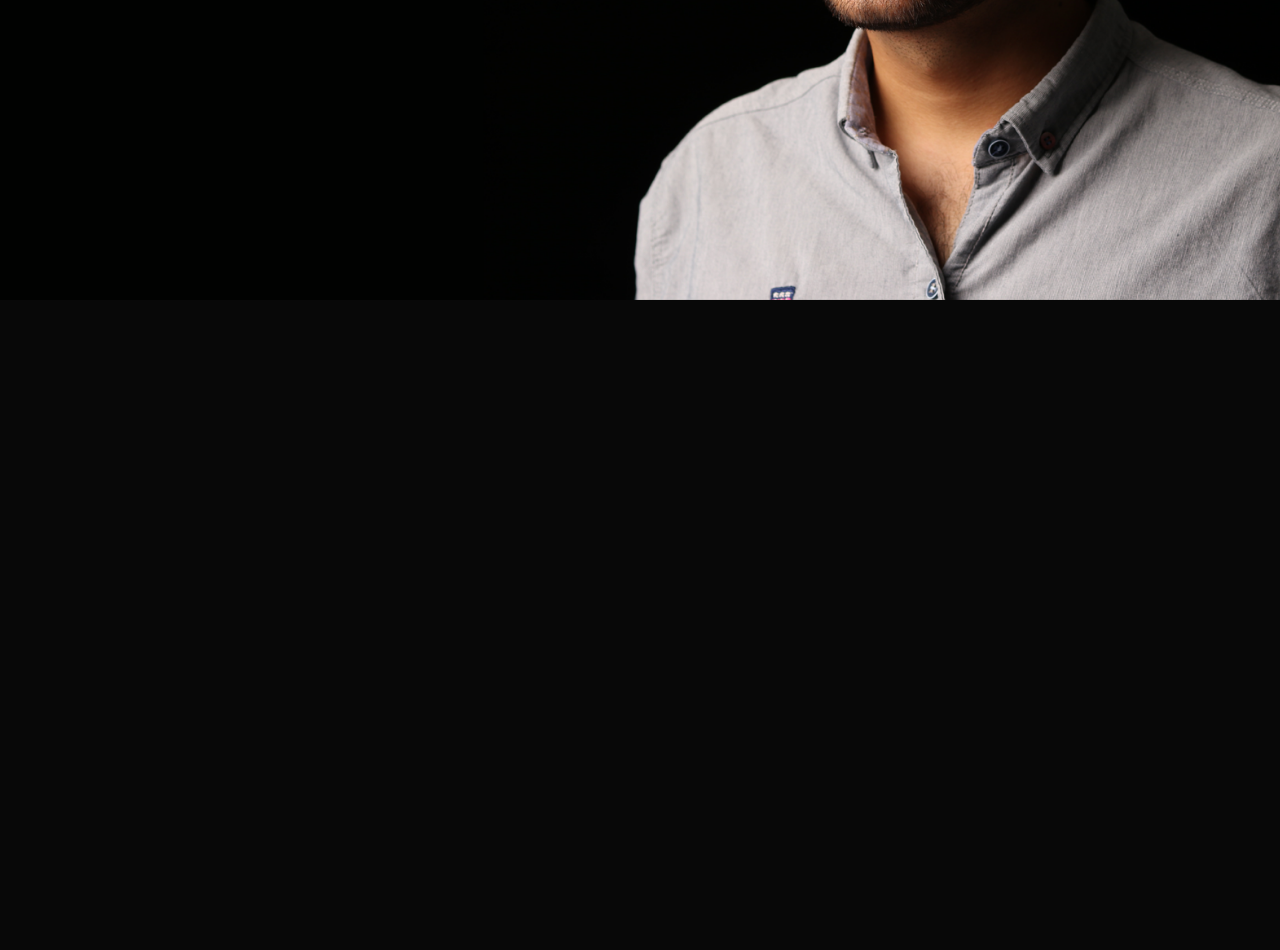
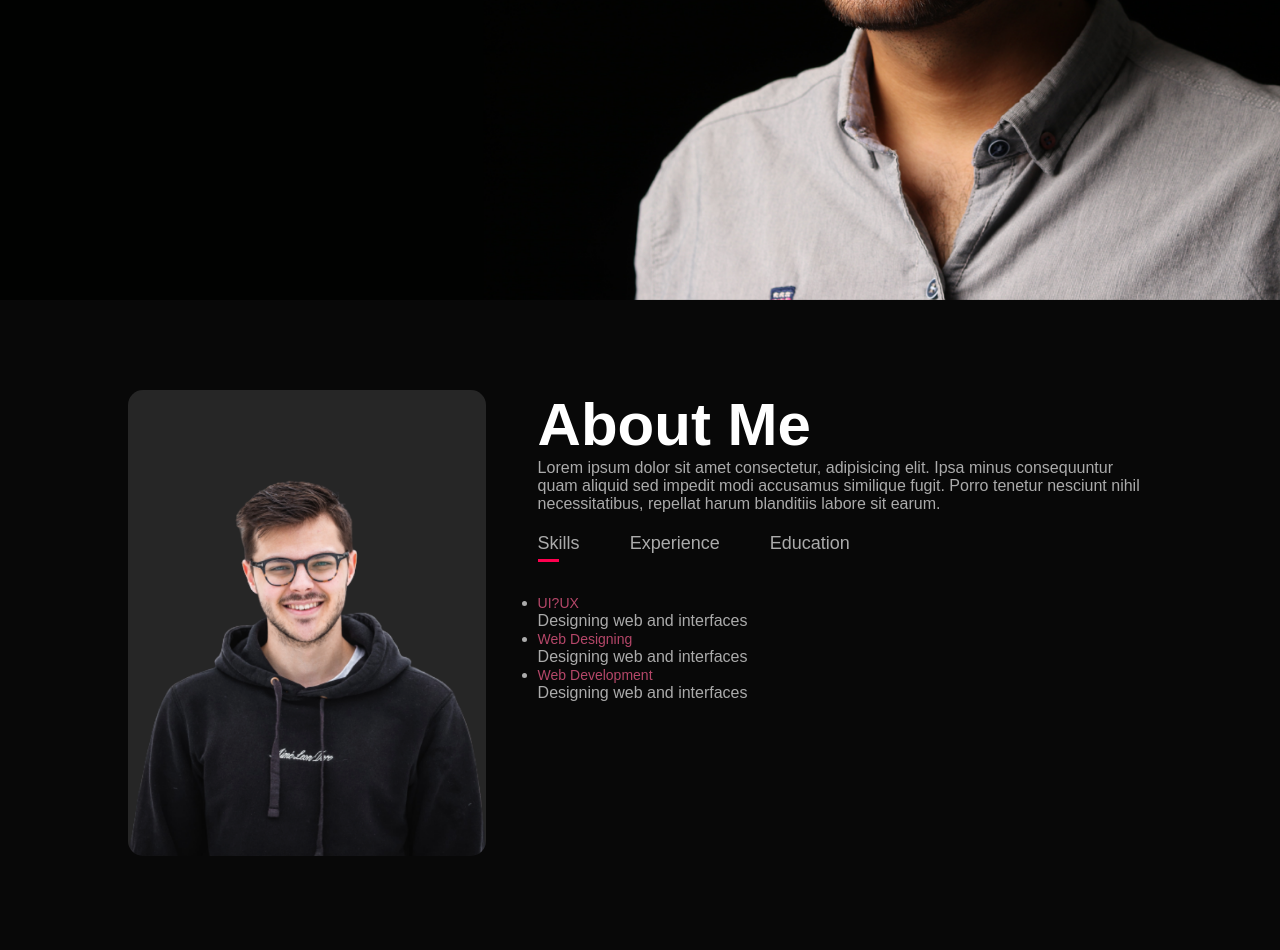
Before and after one commit to davidwagura/Portfolio-web, a plain HTML site: page index.html in a window 1280 px wide. Shown: the part 580-1530 px from the top of the page. Before the commit the page ends 880 px from the top, so only its background shows below. Drawn offline with Linux system fonts and the light colour scheme.

Commit message:
Add the about section

```diff
--- a/index.html
+++ b/index.html
@@ -53,6 +53,118 @@
 
         </div>
 
+        <!-- About section -->
+
+        <div id="about">
+
+            <div class="container">
+
+                <div class="row">
+
+                    <div class="about-col-1">
+
+                        <img src="./personal-portfolio-img/images/user.png">
+
+                    </div>
+
+                    <div class="about-col-2">
+
+                        <h1 class="sub-title">About Me</h1>
+
+                        <p>Lorem ipsum dolor sit amet consectetur, adipisicing elit. Ipsa minus consequuntur quam aliquid sed impedit modi accusamus similique fugit. Porro tenetur nesciunt nihil necessitatibus, repellat harum blanditiis labore sit earum.</p>
+
+                        <div class="tab-titles">
+
+                            <p class="tab-links active-link" onclick="openTab('skills')">Skills</p>
+
+                            <p class="tab-links" onclick="openTab('experience')">Experience</p>
+
+                            <p class="tab-links" onclick="openTab('education')">Education</p>
+
+                        </div>
+
+                        <!-- Skills -->
+
+                        <div class="tab-contents active-tab" id="skills">
+
+                            <ul>
+
+                                <li><span>UI?UX</span><br>Designing web and interfaces</li>
+
+                                <li><span>Web Designing</span><br>Designing web and interfaces</li>
+
+                                <li><span>Web Development</span><br>Designing web and interfaces</li>
+
+                            </ul>
+
+                        </div>
+
+                        <!-- Experience -->
+                        <div class="tab-contents" id="experience">
+
+                            <ul>
+
+                                <li><span>2021-current</span><br>Designing web and interfaces</li>
+
+                                <li><span>2019 - 2021</span><br>Designing web and interfaces</li>
+
+                                <li><span>2017 -2019</span><br>Internship at vervebridge</li>
+
+                            </ul>
+
+                        </div>
+
+
+                        <!-- Education -->
+                        <div class="tab-contents" id="education">
+
+                            <ul>
+
+                                <li><span>2016</span><br>Designing web and interfaces</li>
+
+                                <li><span>2016</span><br>Designing web and interfaces</li>
+
+                                <li><span>2014</span><br>Designing web and interfaces</li>
+
+                            </ul>
+
+                        </div>
+
+                    </div>
+
+                </div>
+
+            </div>
+
+        </div>
+
+        <script>
+
+            var tabLinks = document.getElementsByClassName("tab-links");
+
+            var tabContents  = document.getElementsByClassName('tab-contents');
+
+            function openTab(tabName) {
+
+                for(tabLink of tabLinks) {
+
+                    tabLink.classList.remove("active-link");
+                }
+
+                for(tabContent of tabContents) {
+
+                    tabContent.classList.remove("active-tab");
+
+                }
+
+                event.currentTarget.classList.add('active-link');
+
+                document.getElementById(tabName).classList.add('active-tab');
+
+            }
+
+        </script>
+
     </body>
 
 </html>
--- a/styles.css
+++ b/styles.css
@@ -126,3 +126,130 @@ nav ul li a:hover::after{
     color: #ff004f
 
 }
+
+
+/* about */
+
+#about {
+
+    padding: 80px 0;
+
+    color: #ababab;
+
+}
+
+.row{
+
+    display: flex;
+
+    justify-content: space-between;
+
+    flex-wrap: wrap;
+
+}
+
+.about-col-1 {
+
+    flex-basis: 35%;
+
+}
+
+.about-col-1 img {
+
+    width: 100%;
+
+    border-radius: 15px;
+
+}
+
+.about-col-2 {
+
+    flex-basis: 60%;
+
+}
+
+.sub-title {
+
+    font-size: 60px;
+
+    font-weight: 600;
+
+    color: #fff;
+
+}
+
+.tab-titles {
+
+    display: flex;
+
+    margin: 20px 0 40px;
+
+}
+
+.tab-links {
+
+    margin-right: 50px;
+
+    font-size: 18px;
+
+    font-weight: 500;
+
+    cursor: pointer;
+
+    position: relative;
+
+}
+
+.tab-links::after {
+
+    content: '';
+
+    width: 0;
+
+    height: 3px;
+
+    background: #ff004f;
+
+    position: absolute;
+
+    left: 0;
+
+    bottom: -8px;
+
+    transition: 0.5s;
+
+}
+
+.tab-links.active-link::after{
+
+    width: 50%;
+
+}
+
+.tab-contents  {
+
+    list-style: none;
+
+    margin: 10px 0;
+
+}
+
+.tab-contents ul li span {
+
+    color: #b54769;
+
+    font-size: 14px;
+
+}
+
+.tab-contents {
+
+    display: none;
+
+}
+
+.tab-contents.active-tab {
+
+    display: block;
+
+}
```
